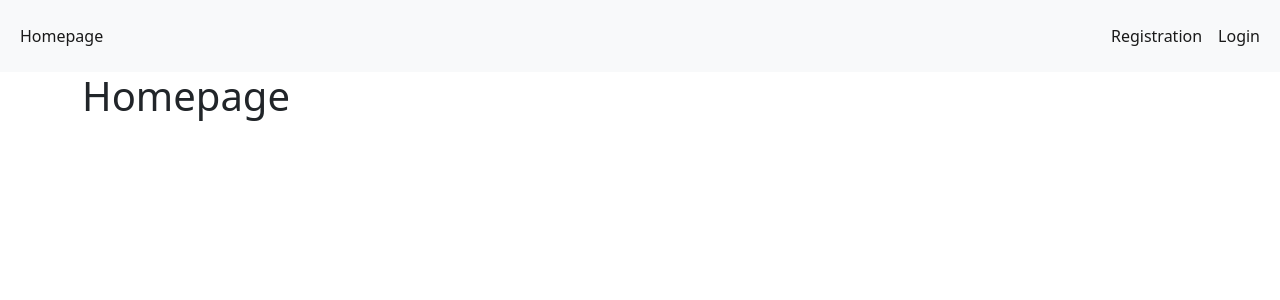
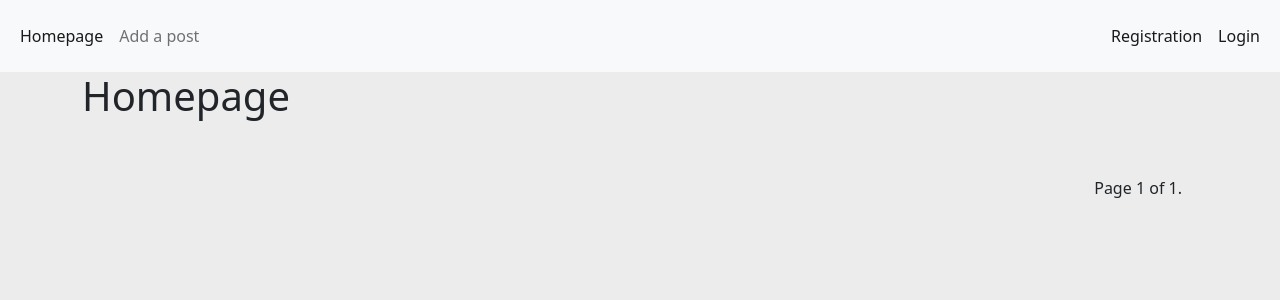
Before and after one commit to vl-gush/blog, a Django app: page / in a window 1280 px wide. Shown: the top 300 px of the page. Run offline with Django 4.2, Linux system fonts and the light colour scheme; data that the repository does not hold is empty; parts of the project's set-up code (start-up, migrations or seed data) failed here and were passed over.

Commit message:
Update templates

```diff
--- a/templates/base.html
+++ b/templates/base.html
@@ -1,3 +1,4 @@
+{% load static %}
 <!DOCTYPE html>
 <html lang="en">
 <head>
@@ -6,6 +7,7 @@
   <title>{% block title %}{% endblock %}</title>
 
   <link href="https://cdn.jsdelivr.net/npm/bootstrap@5.2.0/dist/css/bootstrap.min.css" rel="stylesheet" integrity="sha384-gH2yIJqKdNHPEq0n4Mqa/HGKIhSkIHeL5AyhkYV8i59U5AR6csBvApHHNl/vI1Bx" crossorigin="anonymous">
+  <link href="{% static 'index.css' %}" rel="stylesheet">
   {% block styles %}{% endblock %}
 </head>
 <body>
--- a/templates/header.html
+++ b/templates/header.html
@@ -1,28 +1,32 @@
+
+
 <nav class="navbar navbar-expand-lg bg-light">
   <div class="container-fluid">
-        <button class="navbar-toggler" type="button" data-bs-toggle="collapse" data-bs-target="#navbarSupportedContent"
-                aria-controls="navbarSupportedContent" aria-expanded="false" aria-label="Toggle navigation">
+    <button class="navbar-toggler" type="button" data-bs-toggle="collapse" data-bs-target="#navbarSupportedContent" aria-controls="navbarSupportedContent" aria-expanded="false" aria-label="Toggle navigation">
       <span class="navbar-toggler-icon"></span>
     </button>
     <div class="collapse navbar-collapse" id="navbarSupportedContent">
       <ul class="navbar-nav me-auto mb-2 mb-lg-0">
         <li class="nav-item">
-                    <a class="nav-link active" aria-current="page" href="/">Homepage</a>
+          <a class="nav-link active" aria-current="page" href="{% url 'index' %}">Homepage</a>
+        </li>
+        <li class="nav-item">
+          <a class="nav-link" href="{% url 'post-add' %}">Add a post</a>
         </li>
       </ul>
       <span class="navbar-text">
         <ul class="navbar-nav me-auto mb-2 mb-lg-0">
           {% if user.is_authenticated %}
             <li class="nav-item">
-                        <span>Welcome, {{ user.get_username }}.</span>
-                        <a class="nav-link d-inline" href="/logout/">Logout</a>
+              <span>Welcome, {{ user.get_username }}</span>
+              <a class="nav-link d-inline" href="{% url 'logout' %}">Logout</a>
             </li>
           {% else %}
             <li class="nav-item">
-          <a class="nav-link" href="/register/">Registration</a>
+              <a class="nav-link" href="{% url 'register' %}">Registration</a>
             </li>
             <li class="nav-item">
-          <a class="nav-link" href="/login/">Login</a>
+              <a class="nav-link" href="{% url 'login' %}">Login</a>
             </li>
           {% endif %}
         </ul>
--- a/templates/index.html
+++ b/templates/index.html
@@ -1,3 +1,5 @@
+
+
 {% extends "base.html" %}
 {% load static %}
 
@@ -7,7 +9,7 @@
   <div class="container">
     <h1>Homepage</h1>
     <div class="row">
-      {% for product in product_list %}
+      {% for product in paginator %}
         {% if forloop.counter0|divisibleby:3 %}
           </div><div class="row mb-3">
         {% endif %}
@@ -29,5 +31,7 @@
           </div>
         </div>
       {% endfor %}
+    </div>
+    {% include "pagination.html" %}
   </div>
 {% endblock %}
--- /dev/null
+++ b/templates/pagination.html
@@ -0,0 +1,31 @@
+{% load pagination_tags %}
+
+<div class="row my-5">
+  <div class="col-6 text-start">
+    <nav aria-label="Page navigation example">
+      <ul class="pagination">
+        {% if paginator.has_previous %}
+          <li class="page-item">
+            <a class="page-link" href="{% url_replace page=1 %}">&laquo; first</a>
+          </li>
+          <li class="page-item">
+            <a class="page-link" href="{% url_replace page=paginator.previous_page_number %}">Previous</a>
+          </li>
+        {% endif %}
+        {% if paginator.has_next %}
+          <li class="page-item">
+            <a class="page-link" href="{% url_replace page=paginator.next_page_number %}">Next</a>
+          </li>
+          <li class="page-item">
+            <a class="page-link" href="{% url_replace page=paginator.paginator.num_pages %}">last &raquo;</a>
+          </li>
+        {% endif %}
+      </ul>
+    </nav>
+  </div>
+  <div class="col-6 text-end">
+    <span class="mx-3">
+        Page {{ paginator.number }} of {{ paginator.paginator.num_pages }}.
+    </span>
+  </div>
+</div>
```
Also changed, not shown: templates/post_add.html (renamed from posts/migrations/0003_tag.py, +20 -18 lines). Lines whose indentation alone changed are shown as unchanged.
